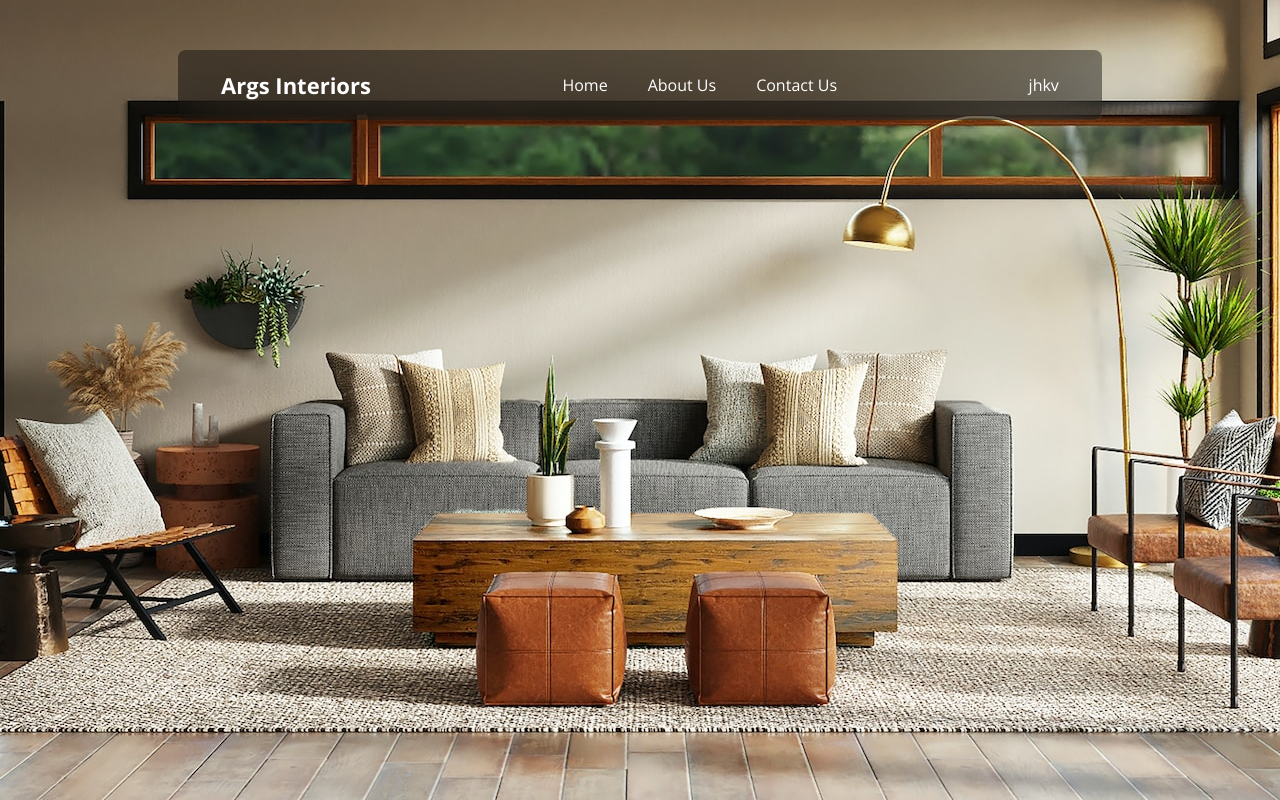
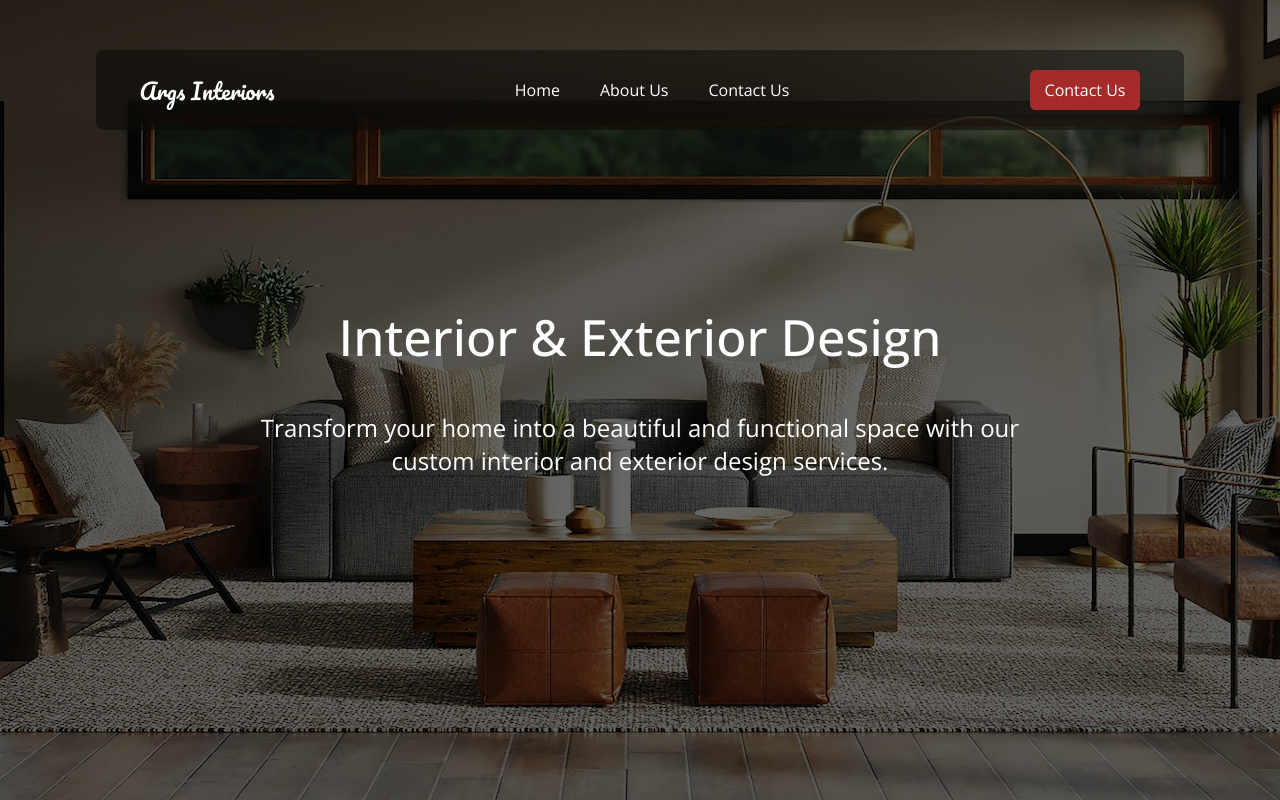
Before and after one commit to AgnesNekesa/new-website, a plain HTML site: page index.html in a window 1280 px wide. Drawn offline with nearby package versions, Linux system fonts and the light colour scheme.

Commit message:
update done

```diff
--- a/index.html
+++ b/index.html
@@ -20,8 +20,21 @@
                     <li><a href="contact.html">Contact Us</a></li>
                 </ul>
             </nav>
-            <p>jhkv</p>
+            <a href="contact.html">
+                <button id="menu-button">Contact Us</button>
+            </a>
         </section>
+
+        <section class="hero-body">
+            <div class="hero-body-text">
+
+                <h1>Interior & Exterior Design</h1>
+                <p>Transform your home into a beautiful and functional space with our custom interior and exterior design services.</p>
+            </div>
+        </section>
+    </section>
+    <section class="below-section">
+
     </section>
 </body>
 </html>
--- a/style.css
+++ b/style.css
@@ -1,5 +1,5 @@
   @import url('https://fonts.googleapis.com/css2?family=Open+Sans:wght@300;400;500;600;700;800&display=swap');
-
+  @import url('https://fonts.googleapis.com/css2?family=Open+Sans:wght@300;400;500;600;700;800&family=Pacifico&display=swap');
 * {
     padding: 0;
     margin: 0;
@@ -9,7 +9,7 @@
 
 .menu-hero-section {
     height: 100vh;
-    background-image: url('./images/living-room.jpg');
+    background-image: linear-gradient(rgba(0, 0, 0, 0.60), rgba(0, 0, 0, 0.60)), url('./images/living-room.jpg');
     background-position: bottom center;
     padding: 50px 7.5%;
     color: white;
@@ -18,7 +18,6 @@
 .menu {
 
     background-color: rgba(0, 0, 0, 0.394);
-    width: 85%;
     margin: auto;
     display: flex;
     justify-content: space-between;
@@ -32,7 +31,9 @@
 }
 #site-name {
     font-size: 22px;
-    font-weight: 700;
+
+    font-family: 'Pacifico', cursive;
+    font-weight: 500;
 }
 
 a {
@@ -48,3 +49,41 @@ a {
     color: white;
     padding: 0 20px;
 }
+
+#menu-button {
+    padding: 8px 14px;
+    color: white;
+    background-color: brown;
+    border: 1px solid brown;
+    border-radius: 5px;
+    font-size: 16px;
+}
+    #menu-button:hover {
+        background-color: transparent;
+        cursor: pointer;
+        color: white;
+        border: 1px solid white;
+    }
+    .hero-body-text {
+        display: flex;
+        flex-direction: column;
+        width: 100%;
+        justify-content: center;
+        align-items: center;
+        height: 60vh;
+    }
+    .hero-body-text h1 {
+        font-weight: 500;
+        font-size: 50px;
+        margin-bottom: 20px;
+        margin-top: 40px;
+
+    }
+    .hero-body-text p {
+width: 75%;
+        font-weight: 300;
+        font-size: 24px;
+        margin-top: 20px;
+        text-align: center;
+
+    }
```
